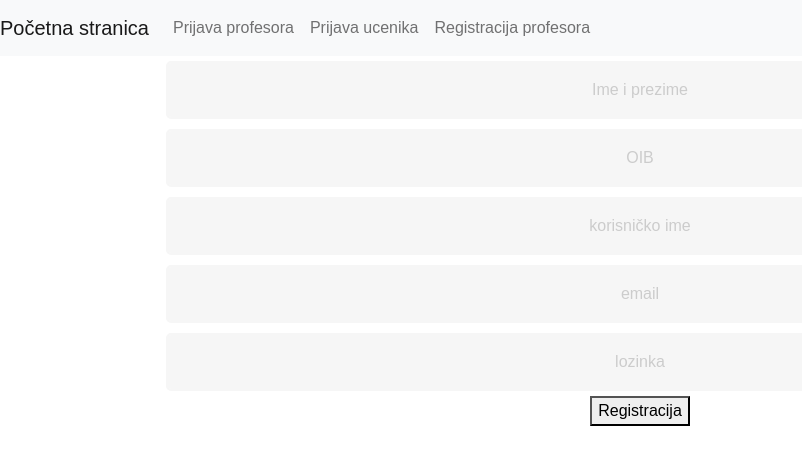
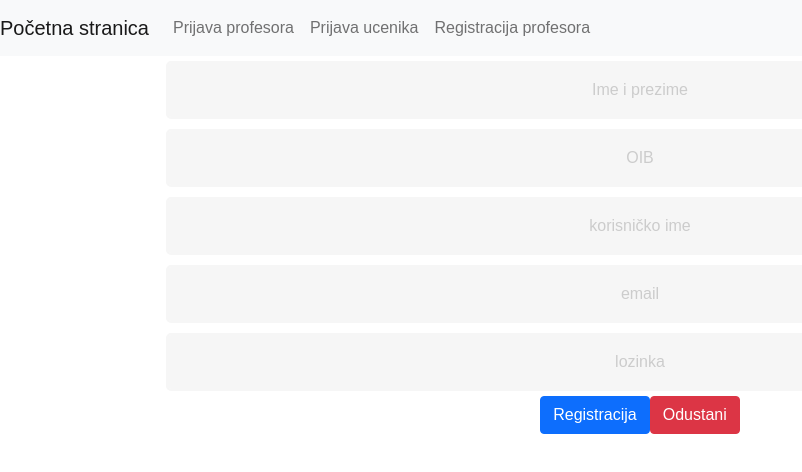
Before and after one commit to Verstopper/Projekt_R_learning_app, a React (Create React App) app in the folder src/main/frontend/app/: page /api/ZabavnoUcenje/profesor/registracija in a window 1280 px wide. Shown: the top 472 px of the page, without its empty margins (0-802 px from the left). Built offline with nearby package versions, Linux system fonts and the light colour scheme.

Commit message:
added Odustani on forms

```diff
--- a/src/main/frontend/app/src/component/ProfessorComponent.js
+++ b/src/main/frontend/app/src/component/ProfessorComponent.js
@@ -84,16 +84,17 @@ class ProfessorComponent extends Component {
                     <section className="container container-px container-py">
                         <form  onSubmit={this.handleSubmit}>
                             <div className="form-inputs">
-                                <label htmlFor="username">Username</label>
-                                <input required type="text" id="username" name="username" placeholder="Username"
+                                {/*<label htmlFor="username">Username</label>*/}
+                                <input required type="text" id="username" name="username" placeholder="Korisničko ime"
                                        value={this.state.username} onChange={this.handleChange}/>
-                                <label htmlFor="password">Password</label>
-                                <input required type="text" id="password" name="password" placeholder="Password"
+                                {/*<label htmlFor="password">Password</label>*/}
+                                <input required type="text" id="password" name="password" placeholder="Lozinka"
                                        value={this.state.password} onChange={this.handleChange}/>
                             </div>
                             {this.state.errors && <p>{this.state.errors}</p>}
 
-                            <button className="form-input-btn" type="submit">Login</button>
+                            <button className="btn btn-primary" type="submit">Login</button>
+                            <a className={"btn btn-danger"} href={"/"}>Odustani</a>
                         </form>
                     </section>
                 </div>
--- a/src/main/frontend/app/src/component/RegistrationComponent.js
+++ b/src/main/frontend/app/src/component/RegistrationComponent.js
@@ -111,7 +111,8 @@ class RegstrationComponent extends React.Component {
                             <input type="text" id="password" name="password" placeholder="lozinka"
                                    value={this.state.password} onChange={this.handleChange} required/>
                         </div>
-                        <button type="submit">Registracija</button>
+                        <button className={"btn btn-primary"} type="submit">Registracija</button>
+                        <a className={"btn btn-danger"} href={"/"}>Odustani</a>
                     </form>
                 </section>
             </div>
--- a/src/main/frontend/app/src/component/StudentComponent.js
+++ b/src/main/frontend/app/src/component/StudentComponent.js
@@ -95,7 +95,8 @@ class StudentComponent extends Component {
                             </div>
                             {this.state.errors && <p>{this.state.errors}</p>}
 
-                            <button className="form-input-btn" type="submit">Prijava</button>
+                            <button className="btn btn-primary" type="submit">Prijava</button>
+                            <a className={"btn btn-danger"} href={"/"}>Odustani</a>
                         </form>
                     </section>
                     {/*<div id="formContent">
```
